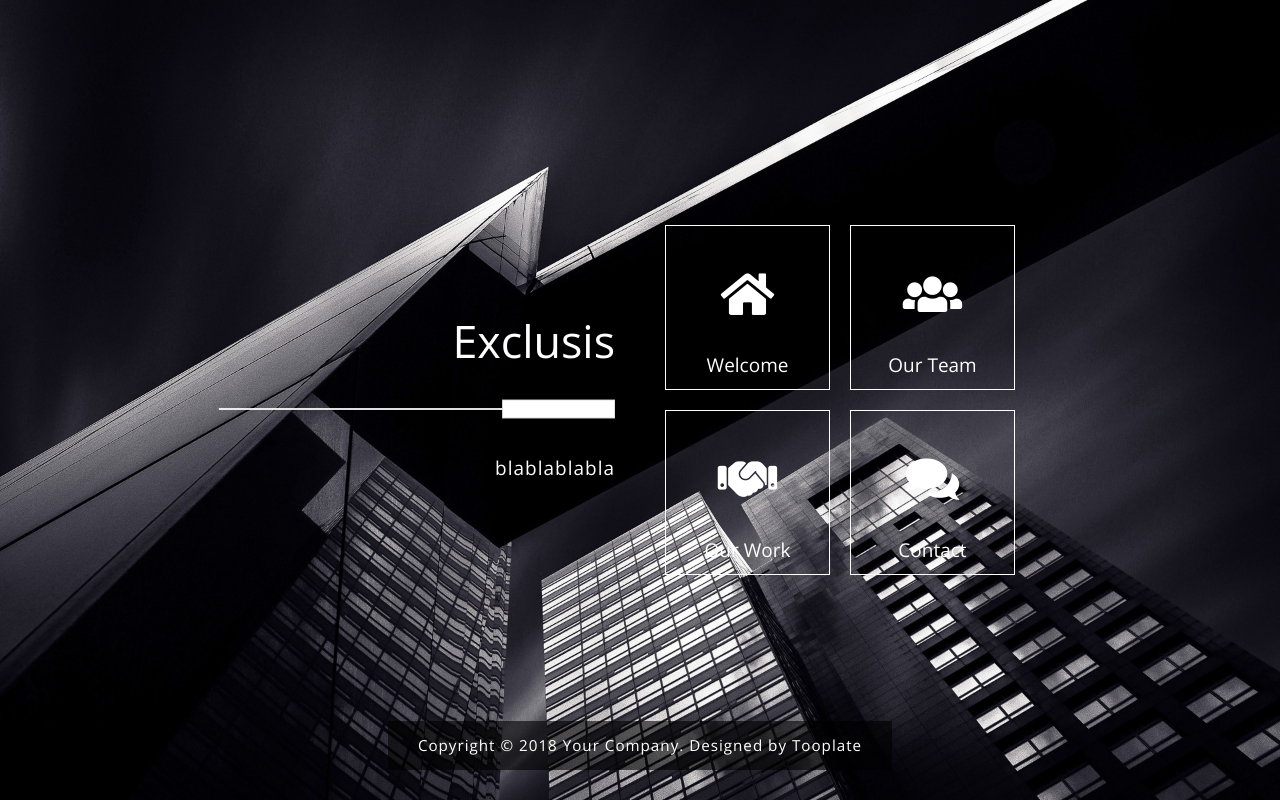
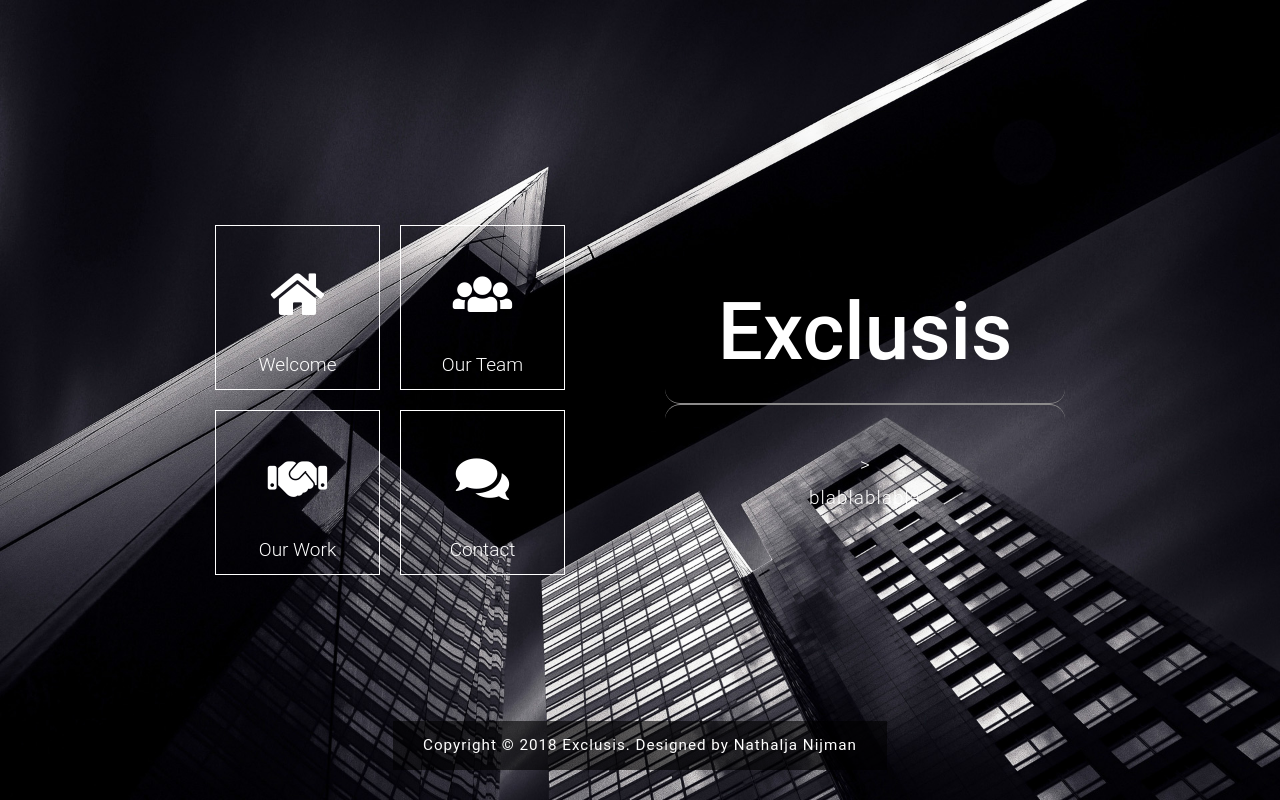
Before and after one commit to nathaljanijman/exclusis, a plain HTML site: page index.html in a window 1280 px wide. Drawn offline with nearby package versions, Linux system fonts and the light colour scheme.

Commit message:
second changes

```diff
--- a/css/tooplate-style.css
+++ b/css/tooplate-style.css
@@ -1,20 +1,33 @@
-/*
-
-Template 2097 Pop
-
-http://www.tooplate.com/view/2097-pop
-
-*/
-
 body {
-	font-family: 'Open Sans', Helvetica, Arial, sans-serif;
+    font-family: 'Roboto', sans-serif;
 	font-size: 19px;
 	font-weight: 300;
     color:white;
     position: relative;
 }
 
-h1 { font-size: 2.8rem; }
+h1 {
+    font-size: 80px;
+     }
+
+hr {
+    height: 30px;
+    border-style: solid;
+    border-color: #8c8b8b;
+    border-width: 1px 0 0 0;
+    border-radius: 20px;
+
+  }
+    hr:before {
+    display: block;
+    content: "";
+    height: 30px;
+    margin-top: -31px;
+    border-style: solid;
+    border-color: #8c8b8b;
+    border-width: 0 0 1px 0;
+    border-radius: 20px;
+  }
 
 #tm-bg {
     position: fixed;
@@ -71,7 +84,7 @@ p {
 
 .tm-site-header {
     margin: 10px;
-    text-align: right;
+    text-align: center;
     width: 100%;
 }
 
@@ -294,7 +307,8 @@ footer {
 }
 
 .tm-text-highlight { color: white; }
-.tm-text-highlight:hover { color: red; }
+.tm-text-highlight:hover { color: blue;
+font-size: 150%; }
 .tm-main-content.tm-footer-relative { flex-direction: column; }
 .tm-main-content.tm-footer-relative footer {
     position: relative;
--- a/index.html
+++ b/index.html
@@ -3,20 +3,13 @@
 <head>
     <meta charset="utf-8">
     <meta name="viewport" content="width=device-width, initial-scale=1">
+    <title>Exclusis</title>
 
-    <title>Pop HTML5 Template</title>
-<!--
-
-Template 2097 Pop
-
-http://www.tooplate.com/view/2097-pop
-
--->
     <!-- load CSS -->
     <link rel="stylesheet" href="https://fonts.googleapis.com/css?family=Open+Sans:300">  <!-- Google web font "Open Sans" -->
     <link rel="stylesheet" href="css/bootstrap.min.css">                                  <!-- https://getbootstrap.com/ -->
     <link rel="stylesheet" href="fontawesome/css/fontawesome-all.min.css">                <!-- https://fontawesome.com/ -->
-    <link rel="stylesheet" type="text/css" href="slick/slick.css"/>                       <!-- http://kenwheeler.github.io/slick/ -->
+    <link rel="stylesheet" type="text/css" href="slick/slick.css"/>                       <!-- http://kenwheeler.gith ub.io/slick/ -->
     <link rel="stylesheet" type="text/css" href="slick/slick-theme.css"/>
     <link rel="stylesheet" href="css/tooplate-style.css">                               <!-- Templatemo style -->
 
@@ -30,13 +23,6 @@ http://www.tooplate.com/view/2097-pop
         <div class="tm-main-content">
             <div class="container tm-site-header-container">
                 <div class="row">
-                    <div class="col-sm-12 col-md-6 col-lg-6 col-md-col-xl-6 mb-md-0 mb-sm-4 mb-4 tm-site-header-col">
-                        <div class="tm-site-header">
-                            <h1 class="mb-4">Exclusis</h1>
-                            <img src="img/underline.png" class="img-fluid mb-4">
-                            <p>blablablabla</p>
-                        </div>
-                    </div>
                     <div class="col-sm-12 col-md-6 col-lg-6 col-xl-6">
                         <div class="content">
                             <div class="grid">
@@ -50,7 +36,7 @@ http://www.tooplate.com/view/2097-pop
                                         <div class="product__description">
                                             <div class="row mb-3">
                                                 <div class="col-12">
-                                                    <h2 class="tm-page-title">Welcome to Pop Design</h2>
+                                                    <h2 class="tm-page-title">Welcome at our website</h2>
                                                 </div>
                                             </div>
                                             <div class="row">
@@ -182,10 +168,17 @@ http://www.tooplate.com/view/2097-pop
                             </div>
                         </div>
                     </div>
+                    <div class="col-sm-12 col-md-6 col-lg-6 col-md-col-xl-6 mb-md-0 mb-sm-4 mb-4 tm-site-header-col">
+                        <div class="tm-site-header">
+                            <h1 class="mb-4">Exclusis</h1>
+                            <hr>>
+                            <p>blablablabla</p>
+                        </div>
+                    </div>
                 </div>
             </div>
             <footer>
-                <p class="small tm-copyright-text">Copyright &copy; <span class="tm-current-year">2018</span> Your Company. Designed by <a href="http://tooplate.com" class="tm-text-highlight">Tooplate</a></p>
+                <p class="small tm-copyright-text">Copyright &copy; <span class="tm-current-year">2018</span> Exclusis. Designed by <a href="https://www.linkedin.com/in/nathalja-nijman-86410389/" class="tm-text-highlight">Nathalja Nijman</a></p>
             </footer>
         </div> <!-- .tm-main-content -->
     </div>
```
